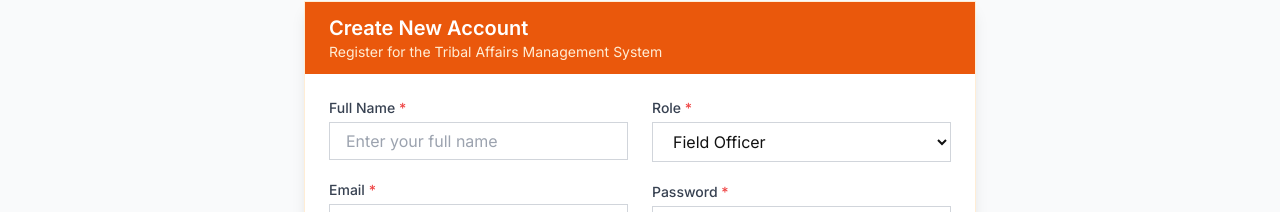
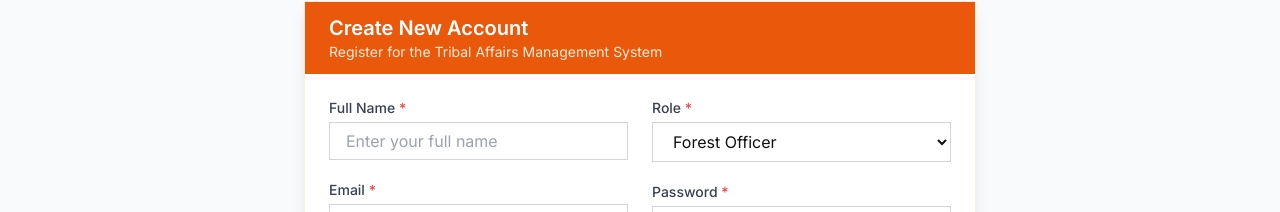
Before and after one commit to Atharrvac/Fraa1, a React (Vite) app: page /auth/signup in a window 1280 px wide. Shown: the part 137-349 px from the top of the page. Built offline with nearby package versions, Linux system fonts and the light colour scheme.

Commit message:
Update Signup.jsx

```diff
--- a/src/pages/auth/Signup.jsx
+++ b/src/pages/auth/Signup.jsx
@@ -5,7 +5,7 @@ import Button from '../../components/ui/Button';
 import { getDashboardPathByRole } from '../../utils/roleRouting';
 
 const ROLE_OPTIONS = [
-  { value: 'Field Officer', label: 'Field Officer' },
+  { value: 'Field Officer', label: 'Forest Officer' },
   { value: 'Committee Member', label: 'Collector' },
   { value: 'Administrator', label: 'Sarpanch' },
   { value: 'Public Viewer', label: 'Patta holder' },
```
